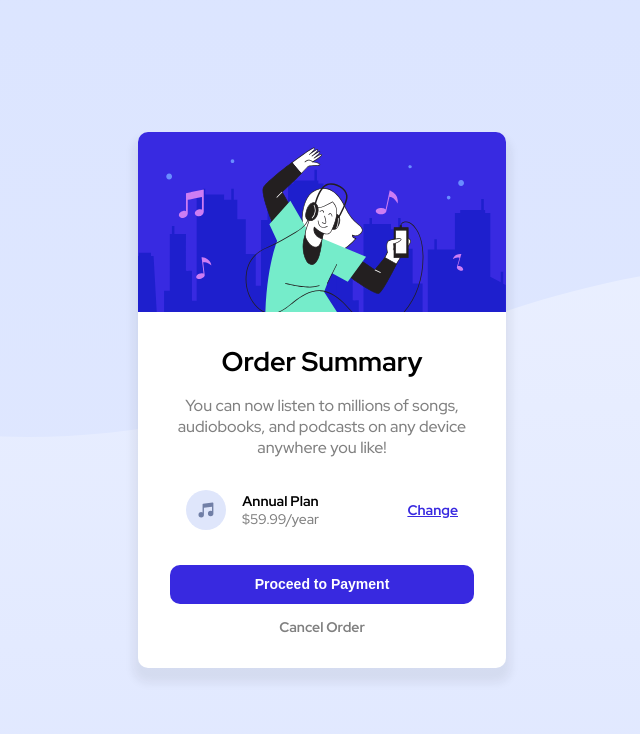
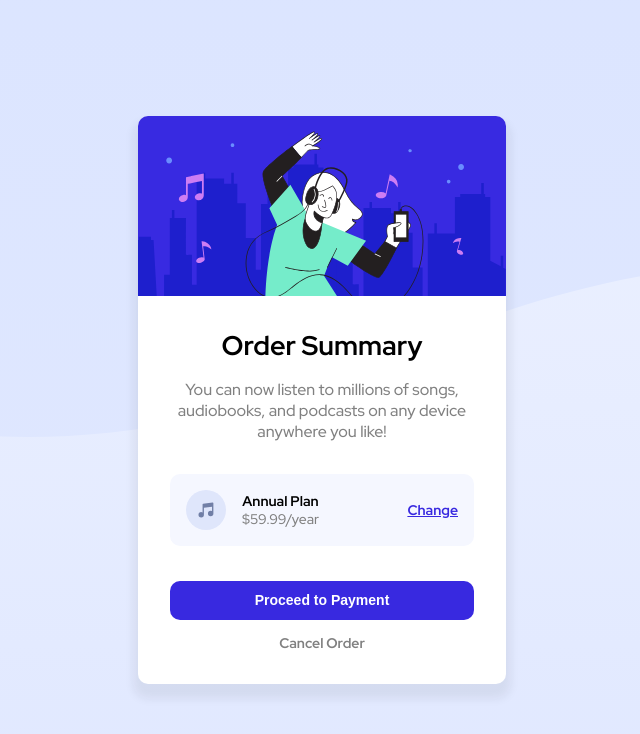
Before and after one commit to ConradMcGrifter/order-summary-component, a plain HTML site: page index.html in a window 1280 px wide. Shown: the whole page, without its empty margins (318-958 px from the left). Drawn offline with Linux system fonts and the light colour scheme.

Commit message:
forgot to add background color for the payment portion

```diff
--- a/styles.css
+++ b/styles.css
@@ -75,10 +75,11 @@ body {
 
 .summary__plan--wrap {
     display: flex;
-
+    background: var(--clr-neutral-very-pale-blue);
+    border-radius: 1rem;
     align-items: center;
     margin-top: 2em;
-    padding: 0 1em;
+    padding: 1em;
     width: 100%;
 }
 .plan__img {
```
